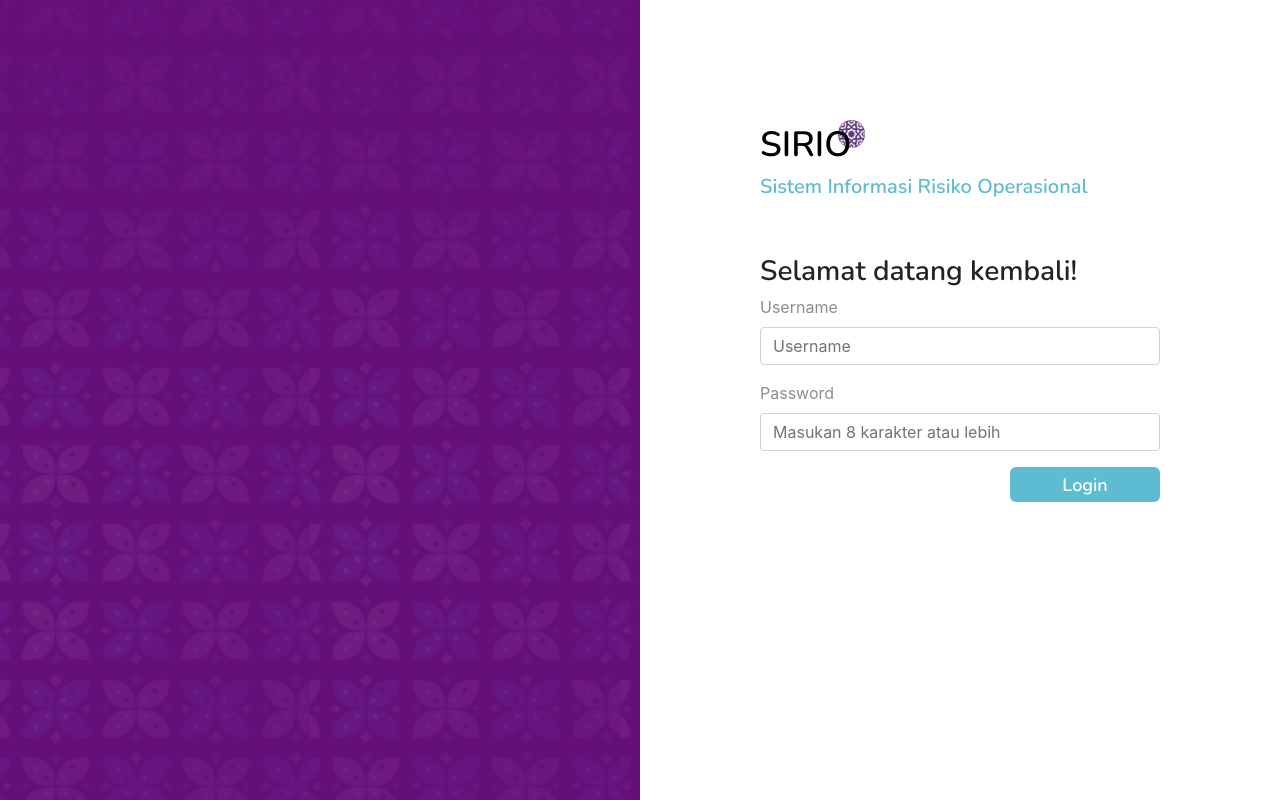
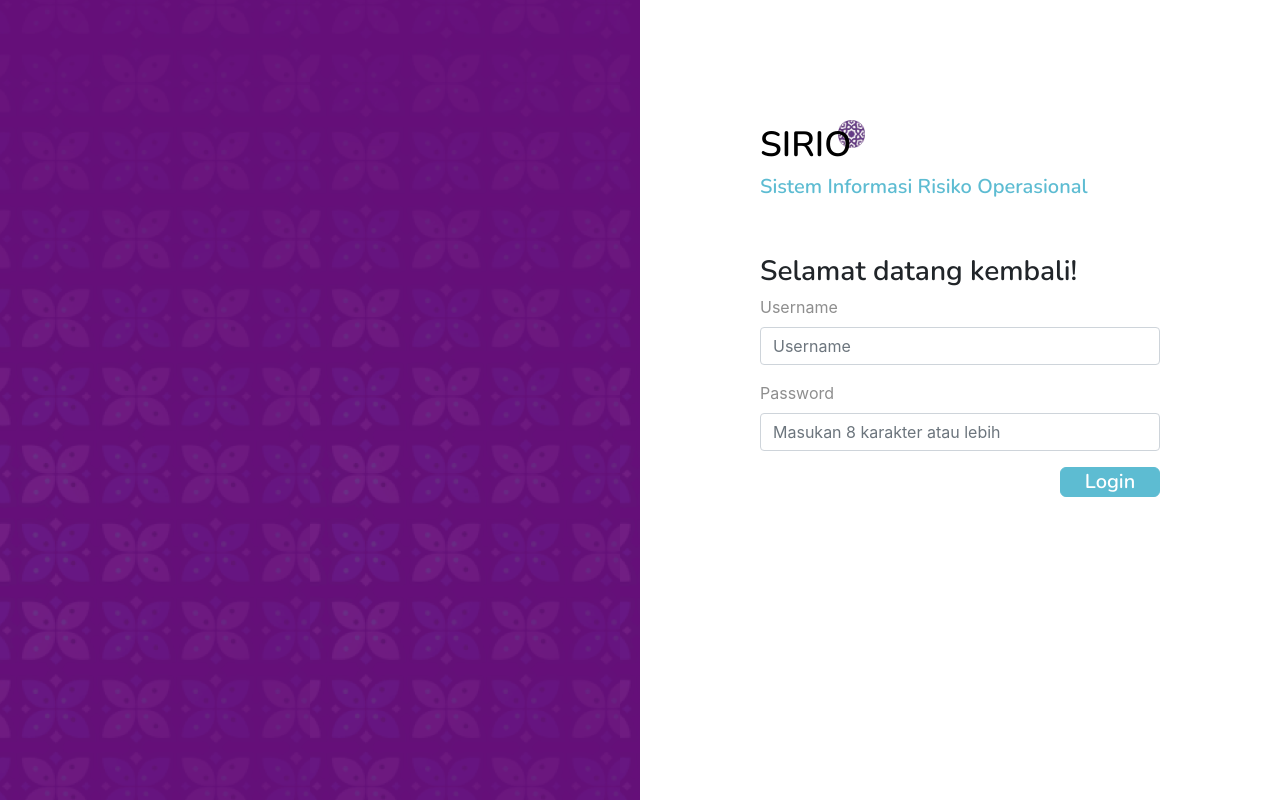
Before and after one commit to Argonaut-B04/SIRIO, a React (Create React App) app in the folder FrontEnd/: page /login in a window 1280 px wide. Built offline with nearby package versions, Linux system fonts and the light colour scheme.

Commit message:
feat: updating Login Form to use SirioButton

```diff
--- a/FrontEnd/src/App.css
+++ b/FrontEnd/src/App.css
@@ -53,16 +53,3 @@ label {
 input:focus {
     border: solid #7F3F98 2px !important;
 }
-
-.sirio-btn-blue-recommended {
-    background: #5DBCD2;
-    border-radius: 6px;
-    width: 150px;
-    height: 35px;
-    font-family: Nunito;
-    font-style: normal;
-    font-weight: 600;
-    font-size: 18px;
-    line-height: 18px;
-    color: white;
-}
--- a/FrontEnd/src/Components/Button/SirioButton.module.css
+++ b/FrontEnd/src/Components/Button/SirioButton.module.css
@@ -5,6 +5,7 @@
     background-color: white;
     font-family: Proxima Nova;
     min-height: 30px;
+    min-width: 100px;
 }
 
 .blue {
@@ -14,6 +15,7 @@
     background-color: transparent;
     font-family: Proxima Nova;
     min-height: 30px;
+    min-width: 100px;
 }
 
 .recommended {
--- a/FrontEnd/src/Components/Form/LoginForm.jsx
+++ b/FrontEnd/src/Components/Form/LoginForm.jsx
@@ -1,5 +1,6 @@
 import React, { Component } from 'react';
 import classes from "./LoginForm.module.css";
+import SirioButton from "../Button/SirioButton";
 
 class LoginForm extends Component {
 
@@ -60,11 +61,16 @@ class LoginForm extends Component {
                         <input className="form-control" type="password" name="password" placeholder="Masukan 8 karakter atau lebih" value={this.state.password} onChange={this.handleChange} />
                     </fieldset>
                     <fieldset className="w-100 text-right">
-                        <button className="btn sirio-btn-blue-recommended" onClick={this.loginClicked}>
-                            Login
-                    </button>
+                        <SirioButton
+                            blue
+                            recommended
+                            onClick={this.loginClicked}
+                        >
+                            <h4 className="m-0">
+                                Login
+                            </h4>
+                        </SirioButton>
                     </fieldset>
-
                 </div>
             </div>
         );
```
